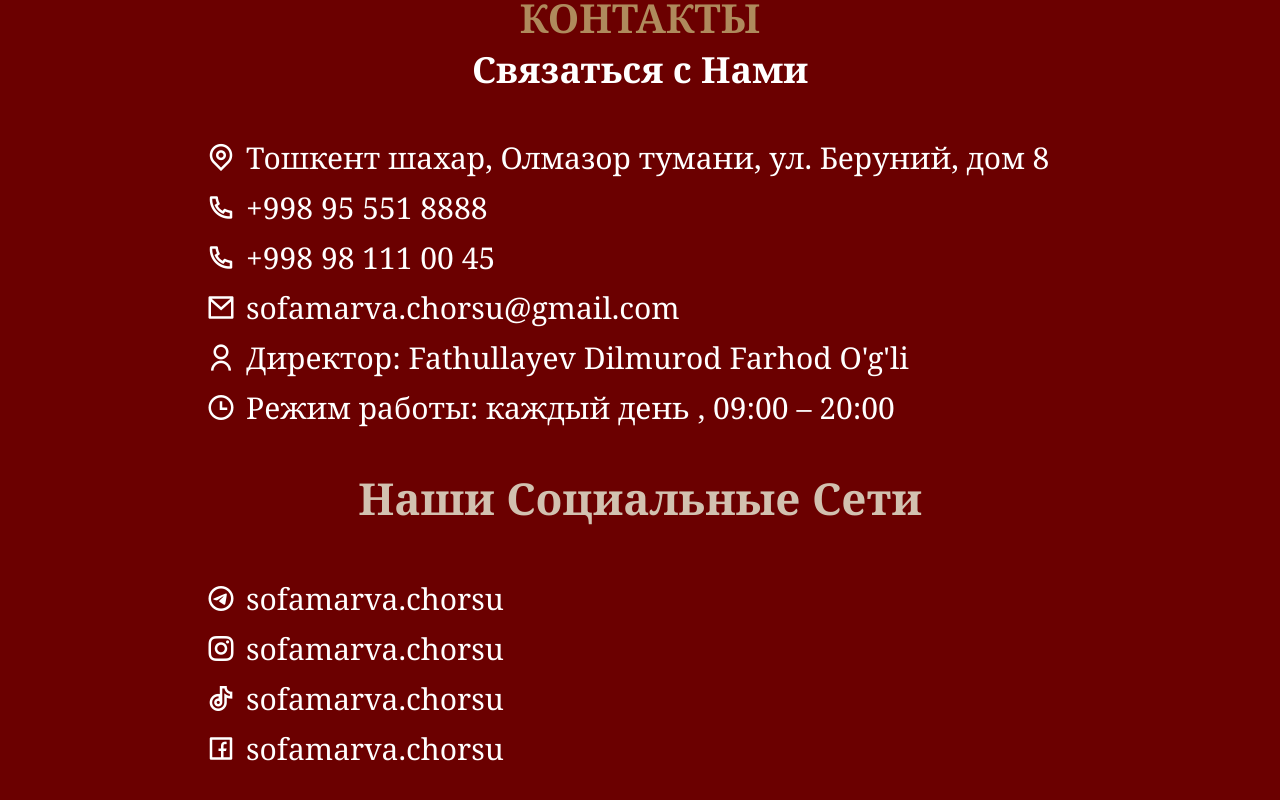
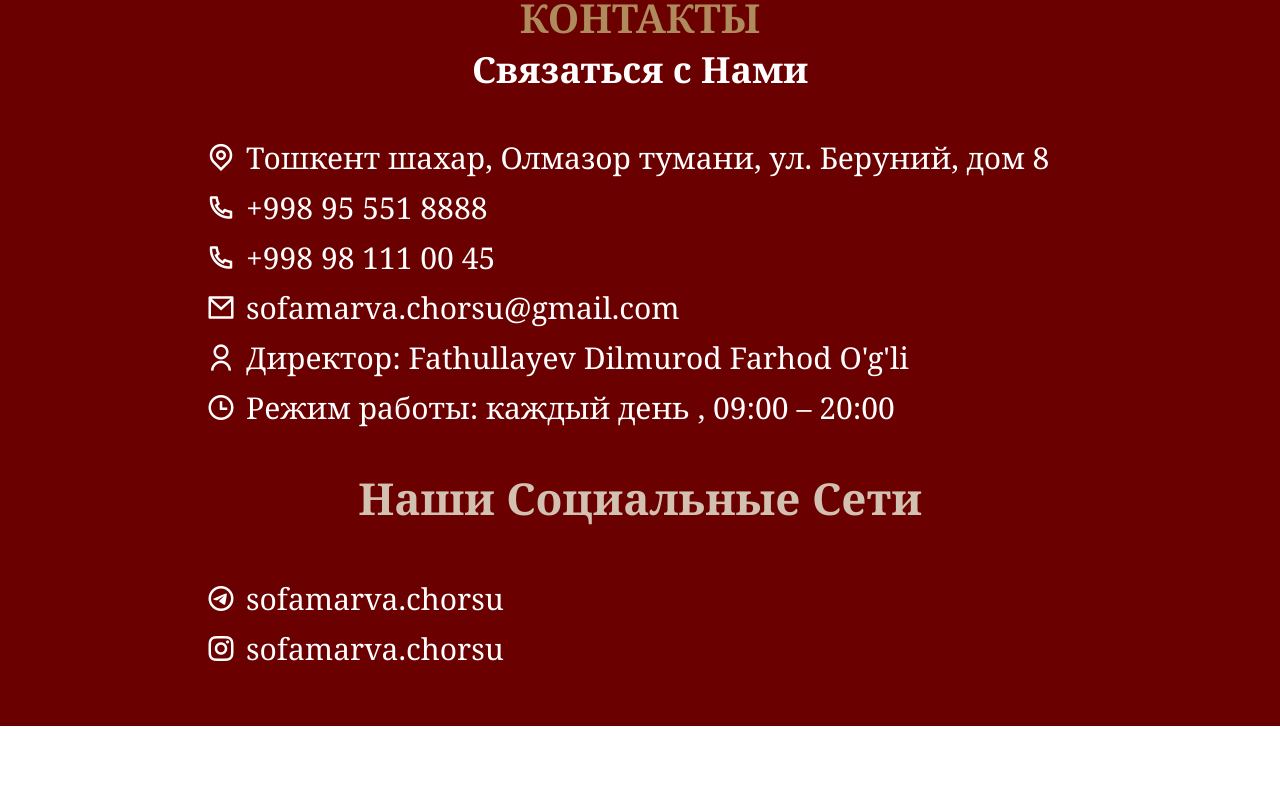
Before and after one commit to SanjarbekH02/SofaVite, a React (Vite) app: page / in a window 1280 px wide. Shown: the part 4243-5043 px from the top of the page. After the commit the page ends 4969 px from the top, so only its background shows below. Built offline with nearby package versions, Linux system fonts and the light colour scheme.

Commit message:
telegram instagram linklar ulandi

```diff
--- a/src/Components/Footer/Footer.jsx
+++ b/src/Components/Footer/Footer.jsx
@@ -17,15 +17,26 @@ const Footer = () => {
                     <p><i className="ri-mail-line"></i> <a href="mailto:sofamarva.chorsu@gmail.com">sofamarva.chorsu@gmail.com</a></p>
                     <p><i className="ri-user-line"></i> {t('footer.director')} Fathullayev Dilmurod Farhod O'g'li</p>
                     <p><i className="ri-time-line"></i> {t('footer.workingHours')} , 09:00 – 20:00</p>
-
                 </div>
 
                 <h2 className="social-title">{t('footer.socialTitle')}</h2>
                 <div className="social-links">
-                    <p><i className="ri-telegram-line"></i> sofamarva.chorsu</p>
-                    <p><i className="ri-instagram-line"></i> sofamarva.chorsu</p>
-                    <p><i className="ri-tiktok-line"></i> sofamarva.chorsu</p>
-                    <p><i className="ri-facebook-box-line"></i> sofamarva.chorsu</p>
+                    <p>
+                        <i className="ri-telegram-line"></i>
+                        <a href="https://t.me/Sofa_Marva_Tour" target="_blank" rel="noopener noreferrer">sofamarva.chorsu</a>
+                    </p>
+                    <p>
+                        <i className="ri-instagram-line"></i>
+                        <a href="https://www.instagram.com/sofamarva.chorsu?igsh=bGwxN2p0Nms0dnAx" target="_blank" rel="noopener noreferrer">sofamarva.chorsu</a>
+                    </p>
+                    {/* <p>
+                        <i className="ri-tiktok-line"></i>
+                        <a href="https://www.tiktok.com/@sofamarva.chorsu" target="_blank" rel="noopener noreferrer">sofamarva.chorsu</a>
+                    </p>
+                    <p>
+                        <i className="ri-facebook-box-line"></i>
+                        <a href="https://facebook.com/sofamarva.chorsu" target="_blank" rel="noopener noreferrer">sofamarva.chorsu</a>
+                    </p> */}
                 </div>
             </div>
         </div>
```
